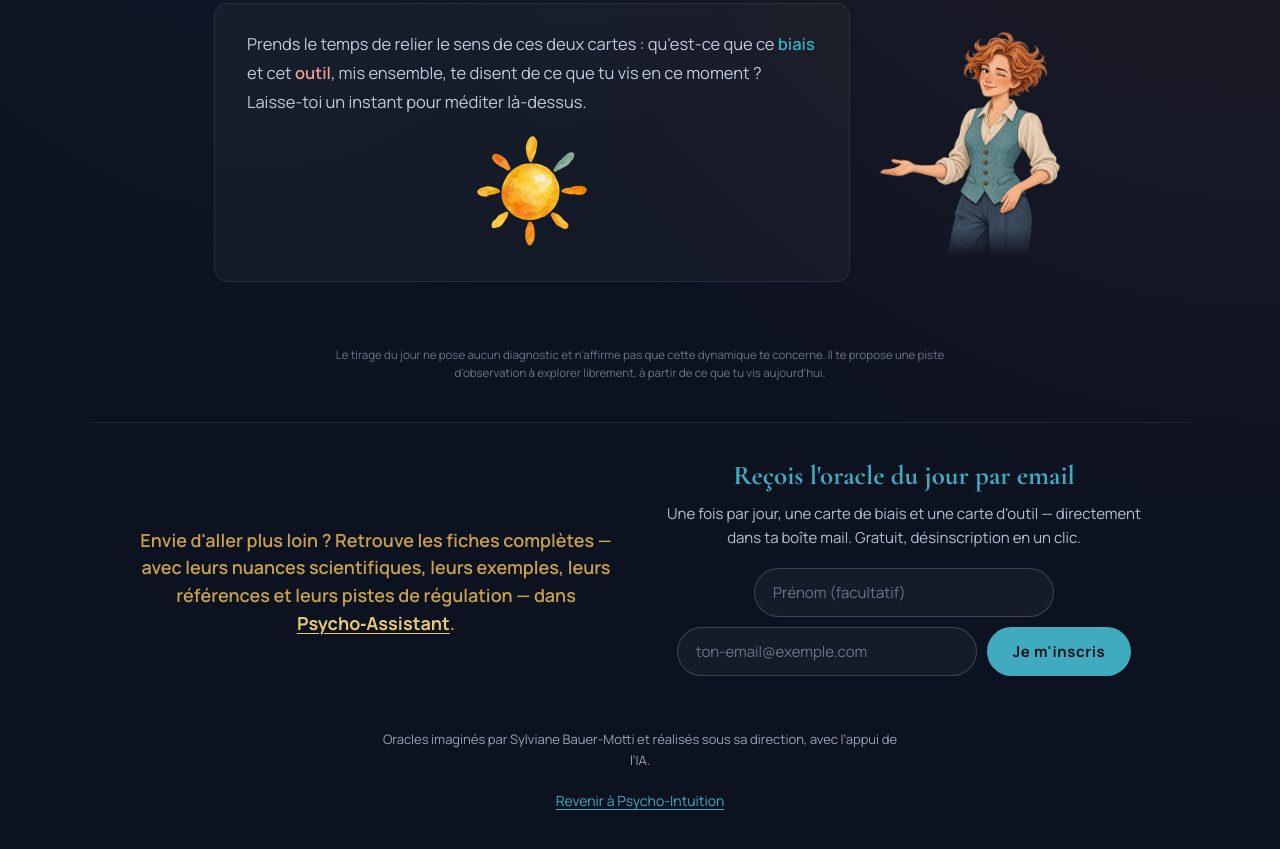
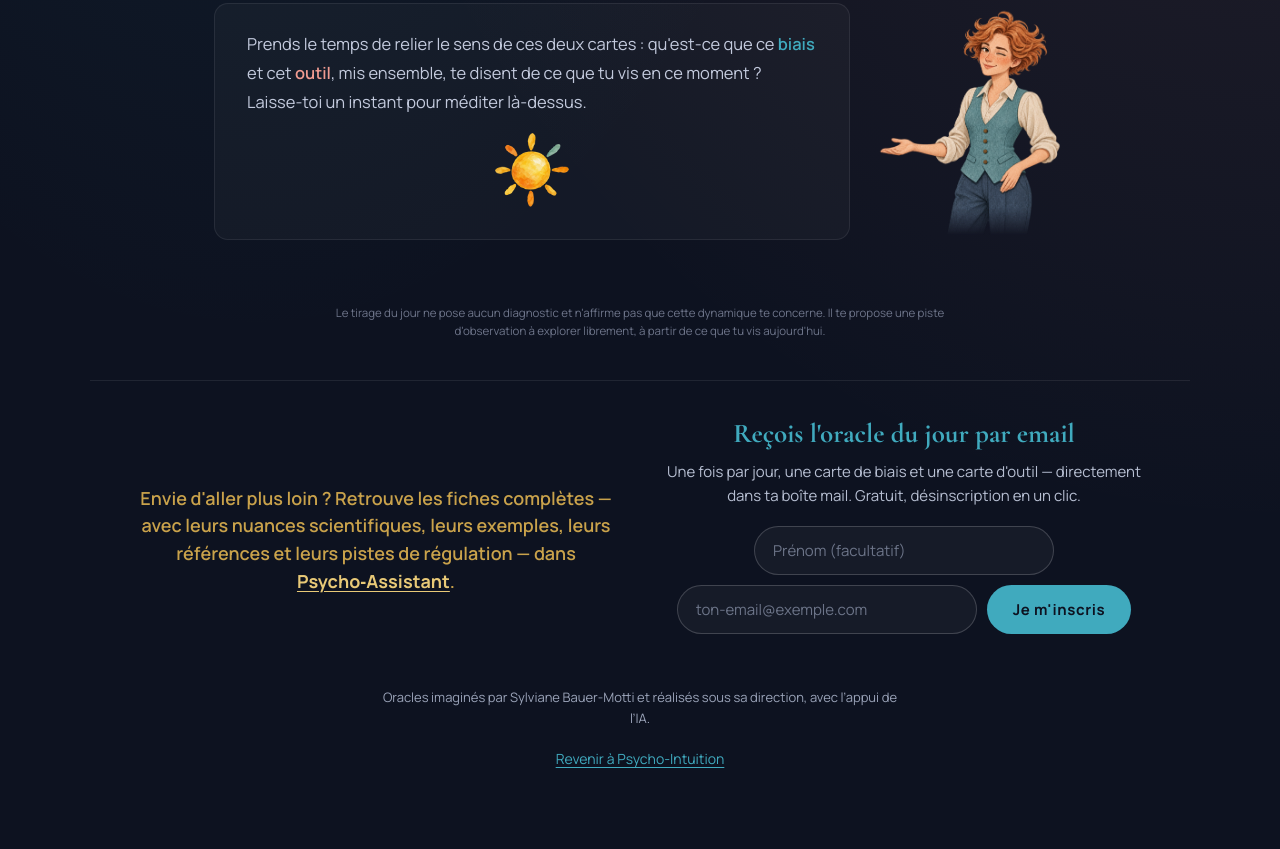
Before and after one commit to SylvianeBauer-Motti/oracle-psycho-intuition, a website: page index.html in a window 1280 px wide. Shown: the part 1259-2108 px from the top of the page. Drawn offline with nearby package versions, Linux system fonts and the light colour scheme; no server answers.

Commit message:
Réduit la taille du soleil dans le bloc de conclusion
Scopé à .outro-message .oracle-illustration pour ne pas affecter les
deux autres illustrations (filtre biais, ampoule techniques) qui
partagent la même classe .oracle-illustration.

Co-Authored-By: Claude Sonnet 5 <noreply@anthropic.com>
Claude-Session: https://claude.ai/code/session_015PJtPxeCZc9zY5naBopQmP

```diff
--- a/index.html
+++ b/index.html
@@ -175,7 +175,7 @@
   .mantra{ margin-top:18px; text-align:center; font-family:'Cormorant Garamond',serif; font-style:italic; font-size:23px; color:#8a3b32; padding:14px 10px; border-top:1px solid #e4ddcb; border-bottom:1px solid #e4ddcb; }
   #oracle-biais .mantra{ color:#0057a3; }
   .oracle-illustration{ display:block; width:clamp(96px, 28vw, 128px); max-width:100%; height:auto; margin:10px auto 0; }
-  .outro-message .oracle-illustration{ clear:both; }
+  .outro-message .oracle-illustration{ clear:both; width:clamp(64px, 18vw, 86px); }
 
   .actions{ display:flex; gap:12px; margin-top:4px; }
   button.ghost{
```
